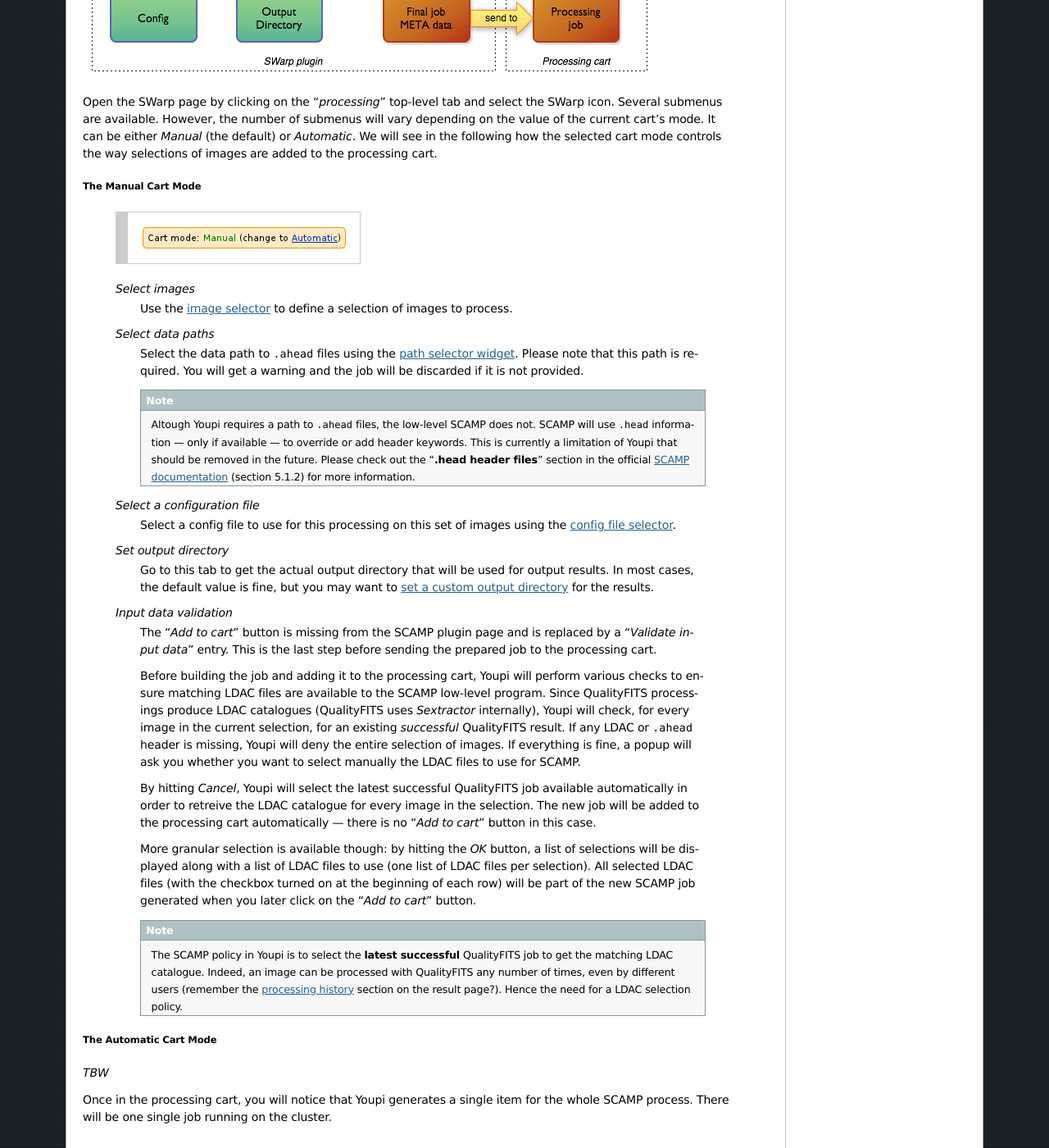
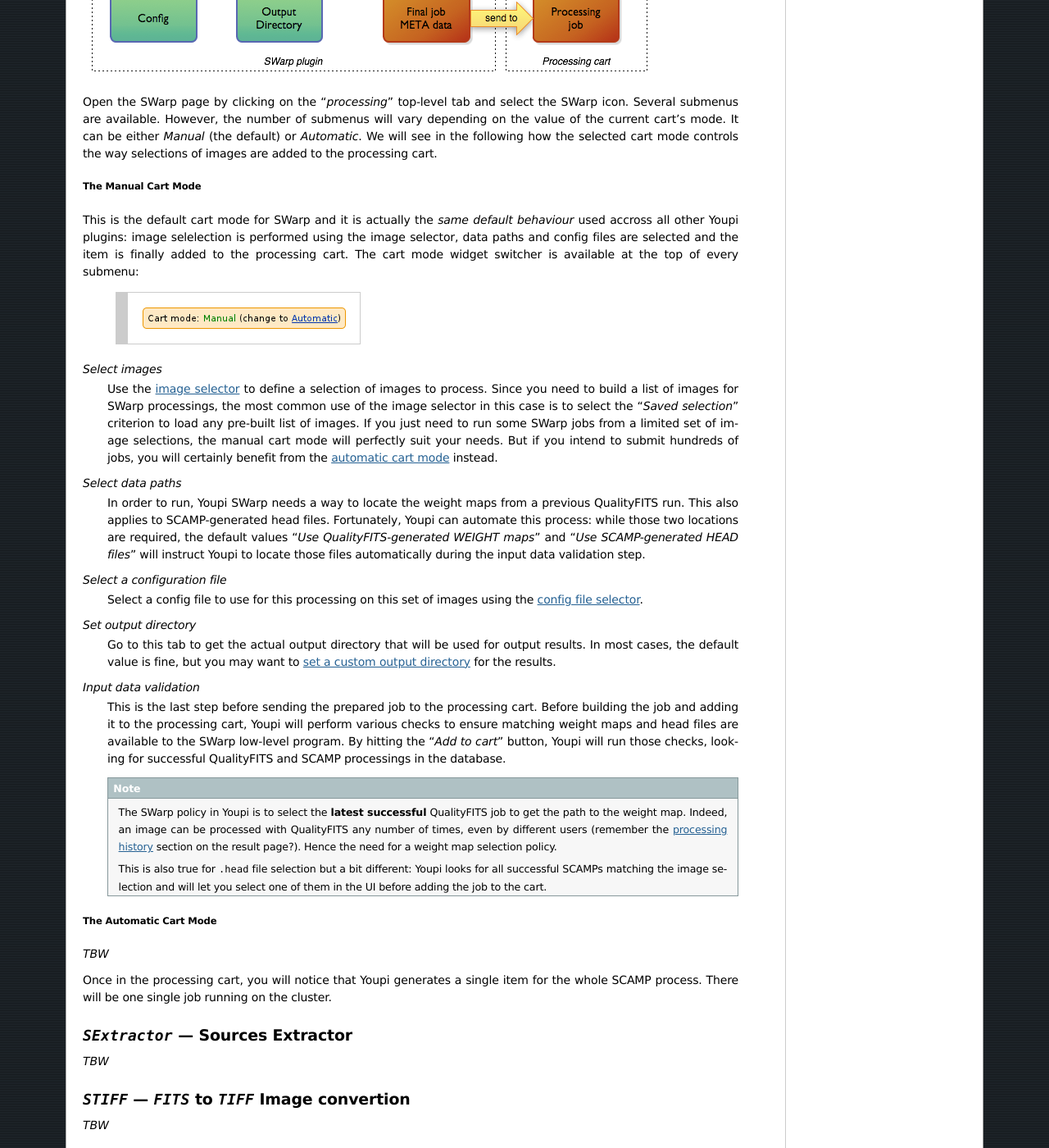
Before and after one commit to gotsunami/Youpi, a Sphinx documentation site: the page built from doc/handbook/source/processing.txt, in a window 1280 px wide and 1400 px high, scrolled down 11143 px. Shown: the whole window at 82% size. Built offline with Sphinx 7.4.7, drawn with Linux system fonts in a browser that asks for light colours; formulas are drawn with MathJax 3; the version number could not be read and is left out.

Commit message:
Handbook: more SWarp doc

```diff
--- a/doc/handbook/source/processing.txt
+++ b/doc/handbook/source/processing.txt
@@ -459,26 +459,33 @@
 be either *Manual* (the default) or *Automatic*. We will see in the following how the selected cart mode controls
 the way selections of images are added to the processing cart.
 
+.. _manual_cart_mode:
+
 The Manual Cart Mode
 """"""""""""""""""""
+
+This is the default cart mode for SWarp and it is actually the *same default behaviour* used accross all other
+Youpi plugins: image selelection is performed using the image selector, data paths and config files are
+selected and the item is finally added to the processing cart. The cart mode widget switcher is available
+at the top of every submenu:
 
     .. image:: figures/swarp-cart-manual.png
        :class: capture
 
 *Select images*
     Use the :ref:`image selector <image_selector_section>` to define a selection of images to process.
+    Since you need to build a list of images for SWarp processings, the most common use of the image selector
+    in this case is to select the "*Saved selection*" criterion to load any pre-built list of images. If you
+    just need to run some SWarp jobs from a limited set of image selections, the manual cart mode will perfectly
+    suit your needs. But if you intend to submit hundreds of jobs, you will certainly benefit from the
+    :ref:`automatic cart mode <auto_cart_mode>` instead.
 
 *Select data paths*
-        Select the data path to ``.ahead`` files using the :ref:`path selector widget <data_path_selector>`.
-        Please note that this path is required. You will get a warning and the job will be discarded if
-        it is not provided.
-
-        .. note:: Altough Youpi requires a path to ``.ahead`` files, the low-level SCAMP does not. SCAMP will use ``.head``
-                  information --- only if available --- to override or add header keywords. This is currently a limitation
-                  of Youpi that should be removed in the future. Please check out the "**.head header files**" section in
-                  the official `SCAMP documentation`_ (section 5.1.2) for more information.
-
-        .. _SCAMP documentation: https://www.astromatic.net/pubsvn/software/scamp/trunk/doc/scamp.pdf
+    In order to run, Youpi SWarp needs a way to locate the weight maps from a previous QualityFITS run. This
+    also applies to SCAMP-generated head files. Fortunately, Youpi can automate this process: while those two
+    locations are required, the default values "*Use QualityFITS-generated WEIGHT maps*" and
+    "*Use SCAMP-generated HEAD files*" will instruct Youpi to locate those files automatically during the
+    input data validation step.
 
 *Select a configuration file*
     Select a config file to use for this processing on this set of images using the
@@ -490,29 +497,21 @@
     for the results.
 
 *Input data validation*
-        The "*Add to cart*" button is missing from the SCAMP plugin page and is replaced by a "*Validate input data*"
-        entry. This is the last step before sending the prepared job to the processing cart.
+    This is the last step before sending the prepared job to the processing cart. Before building the job and
+    adding it to the processing cart, Youpi will perform various checks to ensure matching weight maps and head
+    files are available to the SWarp low-level program. By hitting the "*Add to cart*" button, Youpi will run
+    those checks, looking for successful QualityFITS and SCAMP processings in the database.
 
-        Before building the job and adding it to the processing cart, Youpi will perform various checks to
-        ensure matching LDAC files are available to the SCAMP low-level program. Since QualityFITS processings
-        produce LDAC catalogues (QualityFITS uses *Sextractor* internally), Youpi will check, for every image in the
-        current selection, for an existing *successful* QualityFITS result. If any LDAC or ``.ahead`` header is
-        missing, Youpi will deny the entire selection of images. If everything is fine, a popup will ask you whether you
-        want to select manually the LDAC files to use for SCAMP.
+    .. note:: The SWarp policy in Youpi is to select the **latest successful** QualityFITS job to get the path to the
+              weight map. Indeed, an image can be processed with QualityFITS any number of times, even by different users
+              (remember the :ref:`processing history <pr_proc_history>` section on the result page?). Hence the need for
+              a weight map selection policy.
 
-        By hitting *Cancel*, Youpi will select the latest successful QualityFITS job available automatically
-        in order to retreive the LDAC catalogue for every image in the selection. The new job will be added
-        to the processing cart automatically --- there is no "*Add to cart*" button in this case.
+              This is also true for ``.head`` file selection but a bit different: Youpi looks for all successful
+              SCAMPs matching the image selection and will let you select one of them in the UI before adding the
+              job to the cart.
 
-        More granular selection is available though: by hitting the *OK* button, a list of selections will be displayed
-        along with a list of LDAC files to use (one list of LDAC files per selection). All selected LDAC files (with the
-        checkbox turned on at the beginning of each row) will be part of the new SCAMP job generated when you later
-        click on the "*Add to cart*" button.
-
-        .. note:: The SCAMP policy in Youpi is to select the **latest successful** QualityFITS job to get the matching LDAC
-                  catalogue. Indeed, an image can be processed with QualityFITS any number of times, even by different users
-                  (remember the :ref:`processing history <pr_proc_history>` section on the result page?). Hence the need for
-                  a LDAC selection policy.
+.. _auto_cart_mode:
 
 The Automatic Cart Mode
 """""""""""""""""""""""
--- a/doc/handbook/source/youpi/static/youpidoc.css
+++ b/doc/handbook/source/youpi/static/youpidoc.css
@@ -162,6 +162,7 @@
 
 p {
     margin: 0.8em 0 0.5em 0;
+    text-align: justify;
 }
 
 a {
```
Lines whose indentation alone changed are shown as unchanged.
